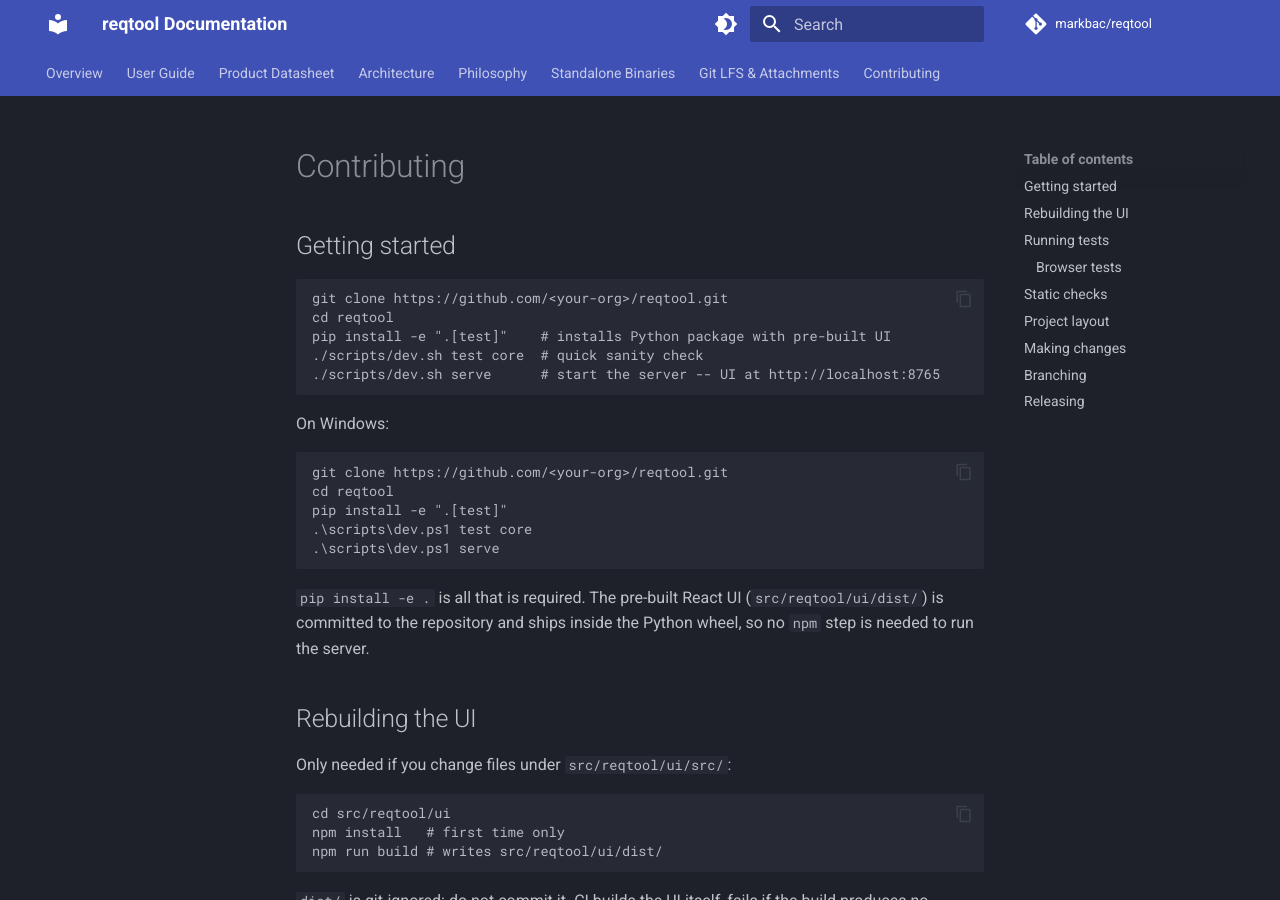
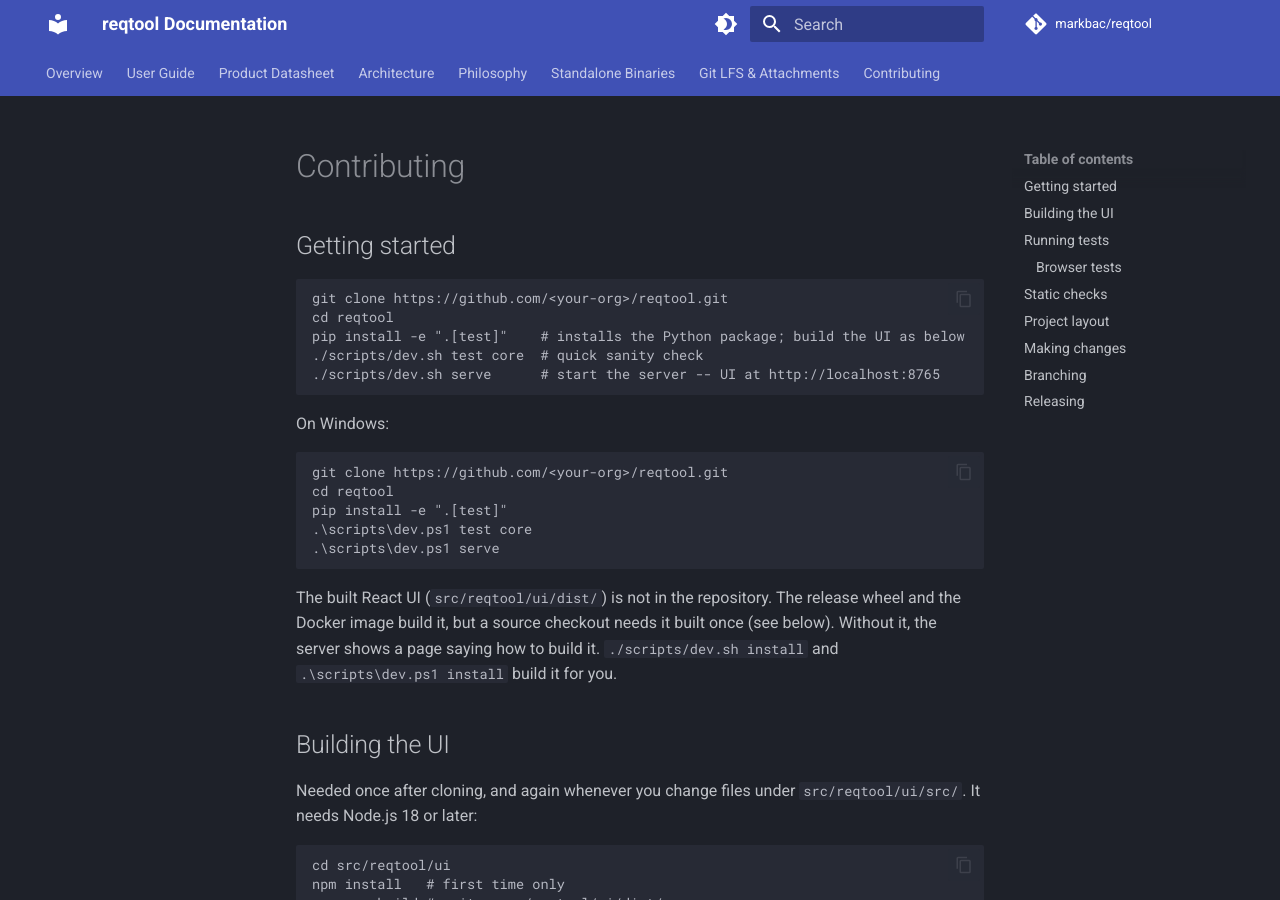
Before and after one commit to markbac/reqtool, an MkDocs documentation site: the page built from docs/CONTRIBUTING.md, in a window 1280 px wide and 900 px high. Built offline with MkDocs 1.6.1 and Material for MkDocs 9.7.7, drawn with Linux system fonts in a browser that asks for light colours; comment, search, counter and statistics services are not loaded.

Commit message:
Docs: the built UI is not committed; say how to build it from source
The README, CONTRIBUTING and .gitignore said src/reqtool/ui/dist was committed
so `pip install -e .` needed no npm step. It never was: the dist/ rule in
.gitignore ignores it, and the release wheel and Docker image build it. Say
that a source checkout builds it once, and that the dev scripts do it.

Co-Authored-By: Claude Opus 5.5 <noreply@anthropic.com>
Claude-Session: https://claude.ai/code/session_01WHtcxfCgS67K7ervJpJDjG

````diff
--- a/docs/CONTRIBUTING.md
+++ b/docs/CONTRIBUTING.md
@@ -5,7 +5,7 @@
 ```bash
 git clone https://github.com/<your-org>/reqtool.git
 cd reqtool
-pip install -e ".[test]"    # installs Python package with pre-built UI
+pip install -e ".[test]"    # installs the Python package; build the UI as below
 ./scripts/dev.sh test core  # quick sanity check
 ./scripts/dev.sh serve      # start the server -- UI at http://localhost:8765
 ```
@@ -20,11 +20,11 @@ pip install -e ".[test]"
 .\scripts\dev.ps1 serve
 ```
 
-`pip install -e .` is all that is required. The pre-built React UI (`src/reqtool/ui/dist/`) is committed to the repository and ships inside the Python wheel, so no `npm` step is needed to run the server.
+The built React UI (`src/reqtool/ui/dist/`) is not in the repository. The release wheel and the Docker image build it, but a source checkout needs it built once (see below). Without it, the server shows a page saying how to build it. `./scripts/dev.sh install` and `.\scripts\dev.ps1 install` build it for you.
 
-## Rebuilding the UI
+## Building the UI
 
-Only needed if you change files under `src/reqtool/ui/src/`:
+Needed once after cloning, and again whenever you change files under `src/reqtool/ui/src/`. It needs Node.js 18 or later:
 
 ```bash
 cd src/reqtool/ui
````
Also changed, not shown: CONTRIBUTING.md (+4 -4 lines), README.md (+7 -4 lines), 1 other file.
